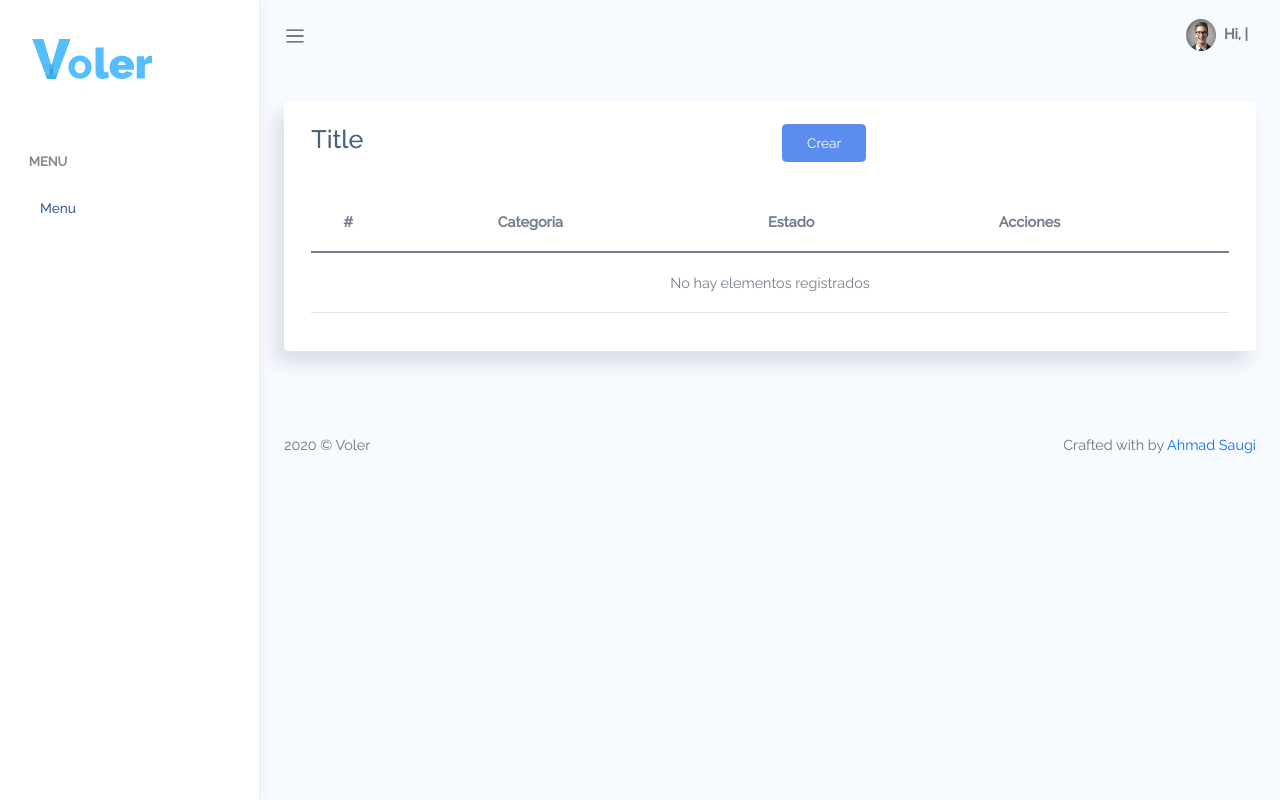
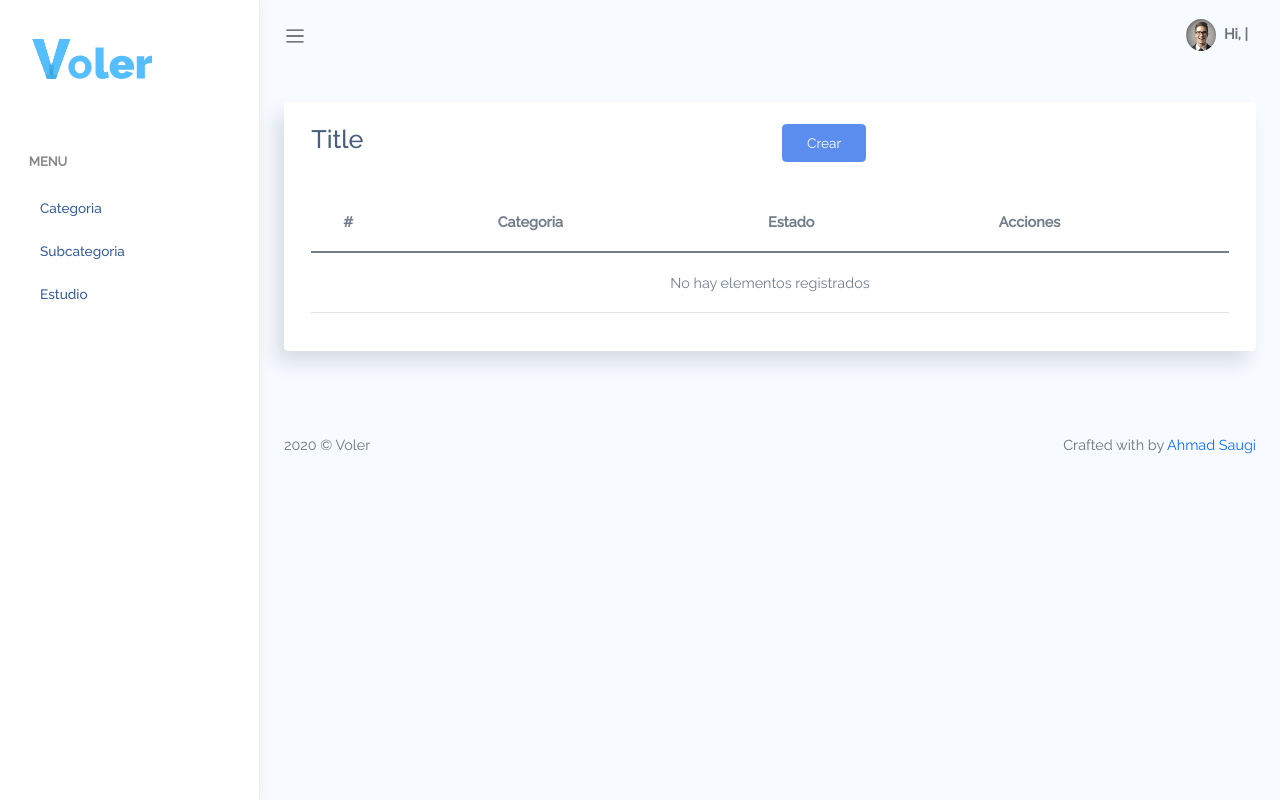
Before and after one commit to LuisOre24/informesapp, a Django app: page /app/admin/categorias in a window 1280 px wide. Run offline with Django 3.2, Linux system fonts and the light colour scheme; data that the repository does not hold is empty; some libraries are stand-ins or nearby versions.

Commit message:
add CRUD in estudio

```diff
--- a/estudio/forms.py
+++ b/estudio/forms.py
@@ -37,7 +37,7 @@ class SubCategoriaForm(forms.ModelForm):
                     'placeholder' : 'Ingrese una Sub-Categoria'
                 }
             ),
-            'categoria' : forms.SelectMultiple(
+            'categoria' : forms.Select(
                 attrs={
                     'class': 'form-control',
                     'placeholder' : 'Elija una Categoria'
@@ -65,7 +65,7 @@ class EstudioForm(forms.ModelForm):
                     'placeholder' : 'Elija una Categoria'
                 }
             ),
-            'subcategoria' : forms.SelectMultiple(
+            'subcategoria' : forms.Select(
                 attrs={
                     'class': 'form-control',
                     'placeholder' : 'Elija una Sub-Categoria'
--- a/estudio/urls.py
+++ b/estudio/urls.py
@@ -2,8 +2,19 @@ from django.urls import path
 from .views import *
 
 urlpatterns = [
-    path('categorias', CategoriaView.as_view(), name = 'categoria_list'),
-    path('categorias/create', CategoriaCreate.as_view(), name = 'create_categoria'),
-    path('categorias/upload/<id>', CategoriaUpdate.as_view(), name = 'update_categoria'),
-    path('categorias/delete/<id>', CategoriaDelete.as_view(), name = 'delete_categoria')
+    path('categorias', CategoriaView.as_view(), name='categoria_list'),
+    path('categorias/create', CategoriaCreate.as_view(), name='create_categoria'),
+    path('categorias/upload/<pk>', CategoriaUpdate.as_view(), name='update_categoria'),
+    path('categorias/delete/<pk>', CategoriaDelete.as_view(), name='delete_categoria'),
+
+    path('subcategorias', SubCategoriaView.as_view(), name='subcategoria_list'),
+    path('subcategorias/create', SubCategoriaCreate.as_view(), name='create_subcategoria'),
+    path('subcategorias/upload/<pk>', SubCategoriaUpdate.as_view(), name='update_subcategoria'),
+    path('subcategorias/delete/<pk>', SubCategoriaDelete.as_view(), name='delete_subcategoria'),
+
+    path('estudios', EstudioView.as_view(), name='estudio_list'),
+    path('estudios/create', EstudioCreate.as_view(), name='create_estudio'),
+    path('estudios/upload/<pk>', EstudioUpdate.as_view(), name='update_estudio'),
+    path('estudios/delete/<pk>', EstudioDelete.as_view(), name='delete_estudio')
+
 ]
--- a/estudio/views.py
+++ b/estudio/views.py
@@ -4,7 +4,7 @@ from django.urls.base import reverse_lazy
 from django.views import View
 from django.views.generic import ListView, CreateView, UpdateView, DeleteView
 from .models import CategoriaModel, SubCategoriaModel, EstudioModel
-from .forms import CategoriaForm
+from .forms import CategoriaForm, SubCategoriaForm, EstudioForm
 
 # Create your views here.
 
@@ -25,7 +25,7 @@ class CategoriaCreate(CreateView):
 
 class CategoriaUpdate(UpdateView):
     model = CategoriaModel
-    form_class = ''
+    form_class = CategoriaForm
     template_name = 'views/categoria/forms/update_categoria.html'
     success_url = reverse_lazy('estudio:categoria_list')
 
@@ -36,4 +36,72 @@ class CategoriaUpdate(UpdateView):
 class CategoriaDelete(DeleteView):
     model = CategoriaModel
     template_name = 'views/categoria/forms/delete_categoria.html'
-    success_url = reverse_lazy('estudio:cateoria_list')
+    success_url = reverse_lazy('estudio:categoria_list')
+
+
+
+
+#VIEWS SUB CATEGORIA
+class SubCategoriaView(ListView):
+    model = SubCategoriaModel
+    queryset = SubCategoriaModel.objects.all()
+    print(list(queryset.values()))
+    template_name = 'views/subcategoria/subcategorias.html'
+    context_object_name = 'subcategorias'
+
+class SubCategoriaCreate(CreateView):
+    form_class = SubCategoriaForm
+    template_name = 'views/subcategoria/forms/create_subcategoria.html'
+    success_url = reverse_lazy('estudio:subcategoria_list')
+
+    def form_valid(self, form):
+        success(self.request, 'Se registró correctamente la Sub-Categoria')
+        return super().form_valid(form)
+
+class SubCategoriaUpdate(UpdateView):
+    model = SubCategoriaModel
+    form_class = SubCategoriaForm
+    template_name = 'views/subcategoria/forms/update_subcategoria.html'
+    success_url = reverse_lazy('estudio:subcategoria_list')
+
+    def form_valid(self, form):
+        success(self.request, 'Se actualizó correctamente la Sub-Categoria')
+        return super().form_valid(form)
+
+class SubCategoriaDelete(DeleteView):
+    model = SubCategoriaModel
+    template_name = 'views/subcategoria/forms/delete_subcategoria.html'
+    success_url = reverse_lazy('estudio:subcateoria_list')
+
+
+
+#VIEWS ESTUDIOS
+class EstudioView(ListView):
+    model = EstudioModel
+    queryset = EstudioModel.objects.all()
+    template_name = 'views/estudio/estudios.html'
+    context_object_name = 'estudios'
+
+class EstudioCreate(CreateView):
+    form_class = EstudioForm
+    template_name = 'views/estudio/forms/create_estudio.html'
+    success_url = reverse_lazy('estudio:estudio_list')
+
+    def form_valid(self, form):
+        success(self.request, 'Se registró correctamente el Estudio')
+        return super().form_valid(form)
+
+class EstudioUpdate(UpdateView):
+    model = EstudioModel
+    form_class = EstudioForm
+    template_name = 'views/estudio/forms/update_estudio.html'
+    success_url = reverse_lazy('estudio:estudio_list')
+
+    def form_valid(self, form):
+        success(self.request, 'Se actualizó correctamente el Estudio')
+        return super().form_valid(form)
+
+class EstudioDelete(DeleteView):
+    model = EstudioModel
+    template_name = 'views/estudio/forms/delete_estudio.html'
+    success_url = reverse_lazy('estudio:estudio_list')
--- a/templates/partials/_menu.html
+++ b/templates/partials/_menu.html
@@ -10,9 +10,17 @@
                 <li class='sidebar-title'>Menu</li>
 
                 <li class="sidebar-item ">
-                    <a href="#" class='sidebar-link'>
+                    <a href="{% url 'estudio:categoria_list' %}" class='sidebar-link'>
                         <i data-feather="#" width="20"></i>
-                        <span>Menu</span>
+                        <span>Categoria</span>
+                    </a>
+                    <a href="{% url 'estudio:subcategoria_list' %}" class='sidebar-link'>
+                        <i data-feather="#" width="20"></i>
+                        <span>Subcategoria</span>
+                    </a>
+                    <a href="{% url 'estudio:estudio_list' %}" class='sidebar-link'>
+                        <i data-feather="#" width="20"></i>
+                        <span>Estudio</span>
                     </a>
                 </li>
 
--- a/templates/views/categoria/categorias.html
+++ b/templates/views/categoria/categorias.html
@@ -34,13 +34,12 @@
                                 <td class="text-bold-500">
                                     {{forloop.counter}}
                                 </td>
-                                <td class="text-bold-500">{{ categoria.id }}</td>
                                 <td class="text-bold-500">{{ categoria.categoria }}</td>
                                 <td class="text-bold-500">{{ categoria.estado }}</td>
                                 <td>
                                     <div class="btn-group" role="group">
-                                        <a href="{% url 'app:update_categoria' categoria.id %}" class="btn btn-warning">Actualizar</a>
-                                        <a href="{% url 'app:delete_categoria' categoria.id %}" class="btn btn-danger">Cam. Estado</a>
+                                        <a href="{% url 'estudio:update_categoria' categoria.id %}" class="btn btn-warning">Actualizar</a>
+                                        <a href="{% url 'estudio:delete_categoria' categoria.id %}" class="btn btn-danger">Cam. Estado</a>
                                     </div>
                                 </td>
                             </tr>
```
Also changed, not shown: templates/views/subcategoria/subcategorias.html (+2 -6 lines).
